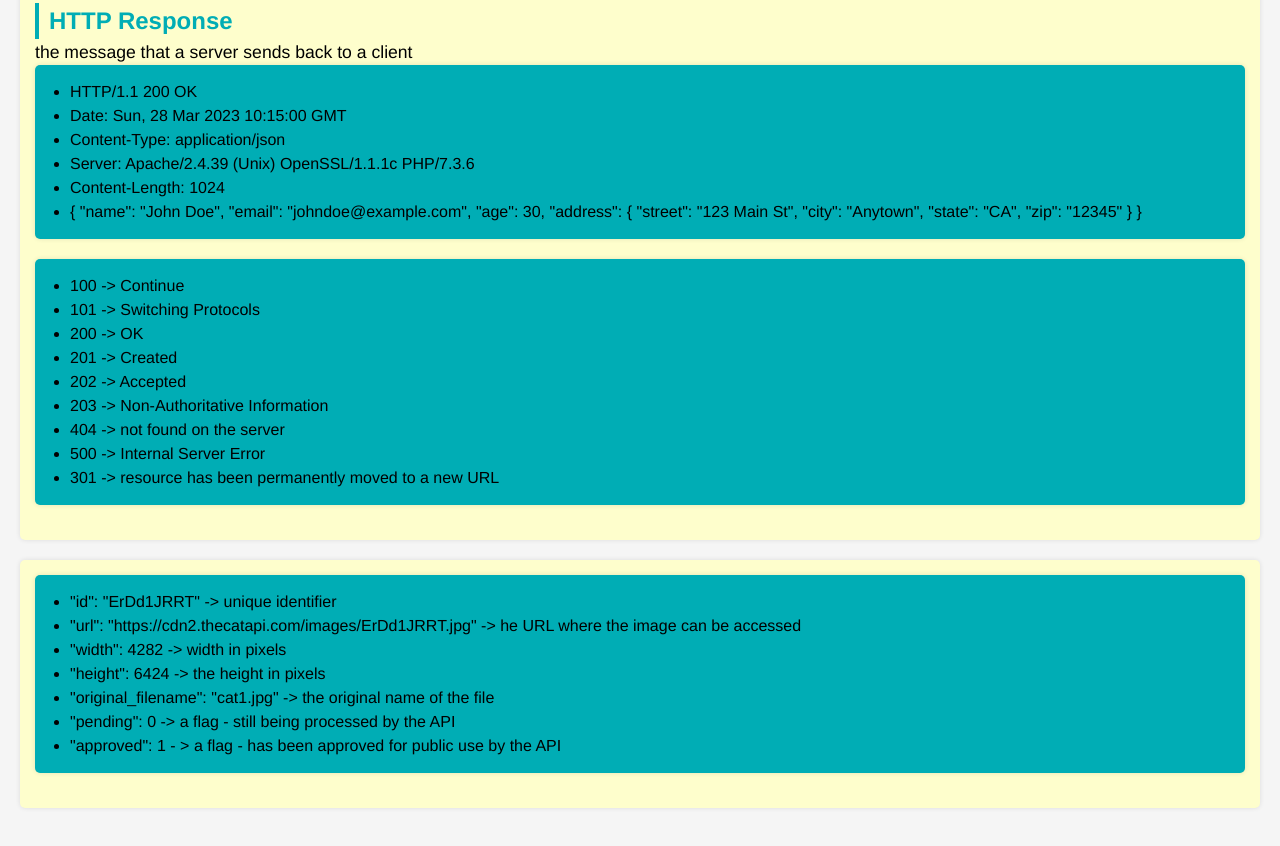
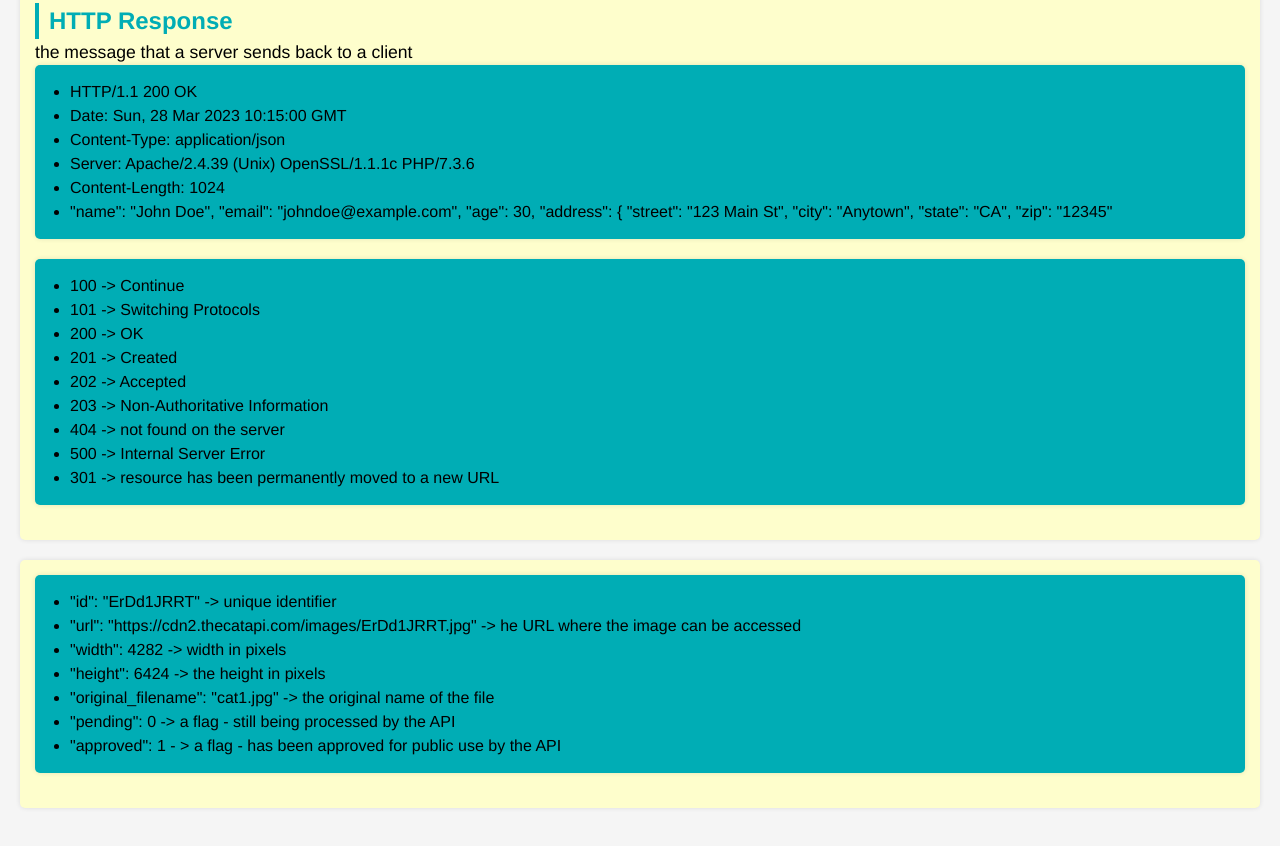
Before and after one commit to Nevena797/HTL_Homework_WMC_first_year, a plain HTML site: page 05.HTTPRequest/HTTPRequestCheatSheet.html in a window 1280 px wide. Shown: the part 2418-3264 px from the top of the page. Drawn offline with Linux system fonts and the light colour scheme.

Commit message:
new CheatSheet HTTP

```diff
--- a/05.HTTPRequest/HTTPRequestCheatSheet.html
+++ b/05.HTTPRequest/HTTPRequestCheatSheet.html
@@ -124,7 +124,7 @@
         <li>Server: Apache/2.4.39 (Unix) OpenSSL/1.1.1c PHP/7.3.6</li>
         <li>Content-Length: 1024</li>
 
-        <li>{
+        <li>
             "name": "John Doe",
             "email": "johndoe@example.com",
             "age": 30,
@@ -133,8 +133,6 @@
             "city": "Anytown",
             "state": "CA",
             "zip": "12345"
-            }
-            }
         </li>
     </ul>
 
```
